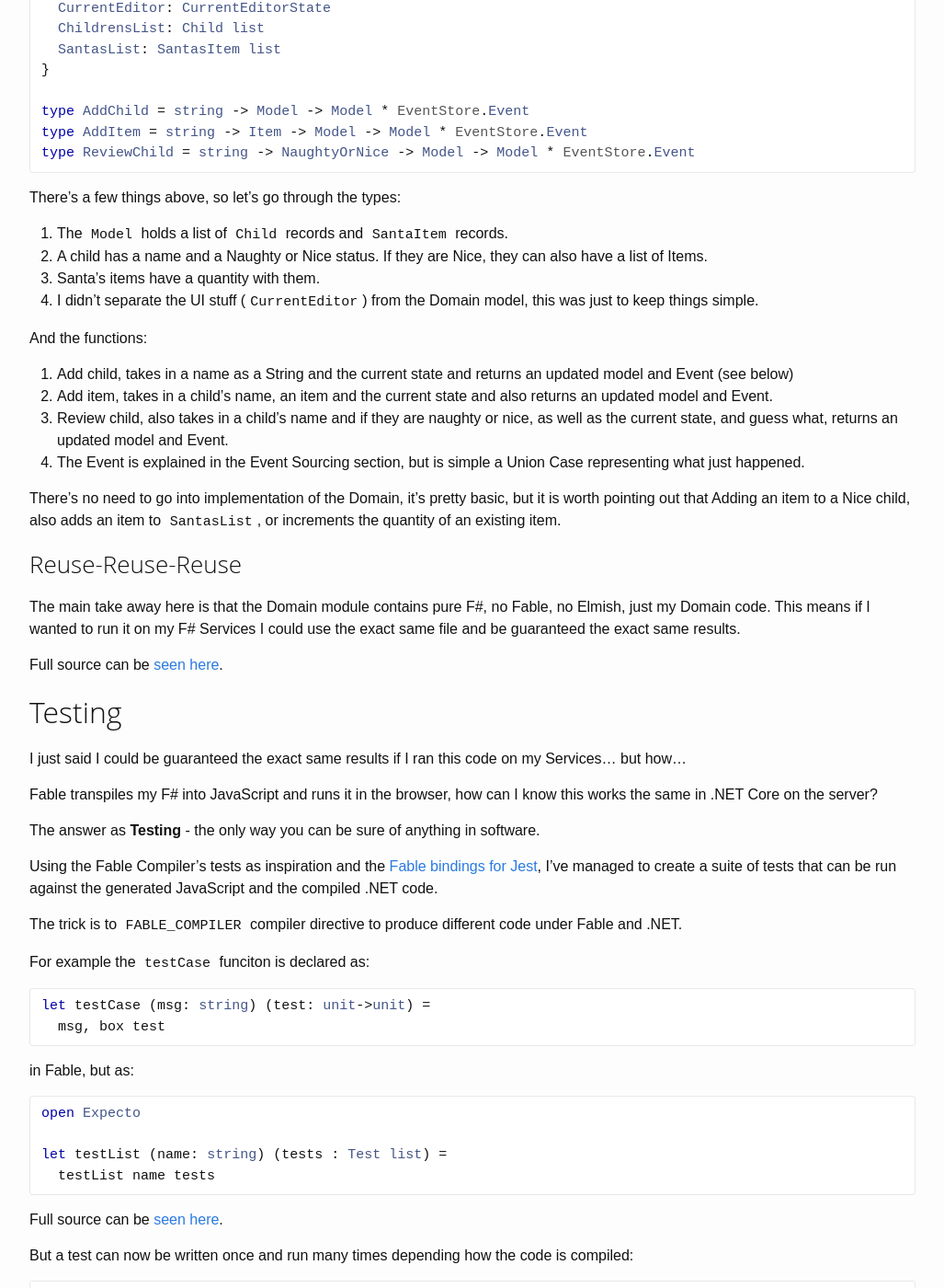
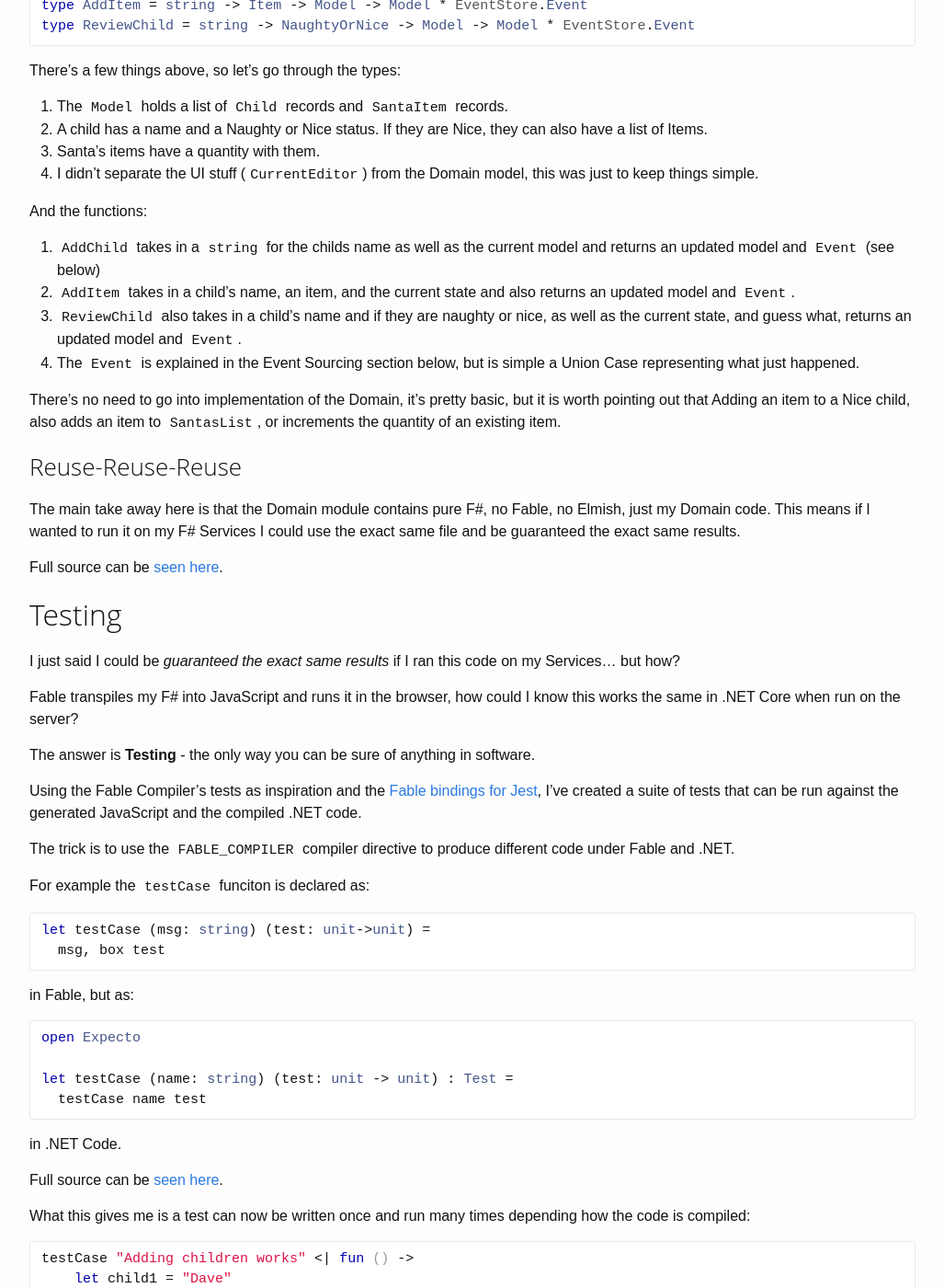
Before and after one commit to xdaDaveShaw/xdaDaveShaw.github.io, a Jekyll site: the page built from blog/_posts/2018-12-21-santas-xmas-list-in-fable.md, in a window 1280 px wide and 1400 px high, scrolled down 2217 px. Shown: the whole window at 92% size, without its empty margins (126-1153 px from the left). Built offline with Jekyll 4.4.1, drawn with Linux system fonts in a browser that asks for light colours; some of the changed text lies outside the part shown.

Commit message:
update testing section

````diff
--- a/blog/_posts/2018-12-21-santas-xmas-list-in-fable.md
+++ b/blog/_posts/2018-12-21-santas-xmas-list-in-fable.md
@@ -25,18 +25,18 @@ My initial design was for something a bit more complicated, but I scaled it down
 
 - Record children's names
 - Who's been Naughty and who's been Nice
-- What presents Nice children are getting,
-- See an overall list of all the presents he needs to sent to the elves.
+- What presents Nice children are getting
+- See an overall list of all the presents he needs to sent to the elves
 
 ![Screen shot][6]
 
-The app is written in F#, using Fable, Elmish and Fulma (which I also used to write [Monster Splatter][2]) and all the associated tooling in SAFE stack. I decided to leave out a back end to keep things simple.
+The app is written in F#, using Fable, Elmish and Fulma (which I also used to write [Monster Splatter][2]) and all the associated tooling in SAFE stack. I did consider writing a back-end for it, but decided to keep things simple.
 
 ## The Domain Model
 
-My problem with any Model-View-`X` architecture is that everything that isn't a POCO or UI related goes in `X`, so I look for ways to make sure the Domain logic can be quickly broken out and separated from `X`.
+A common problem with any Model-View-*X* architecture is that everything that isn't POCO (Model) or UI (View) related ends up *X*, so I look for ways to make sure the Domain logic can be quickly broken out and separated from *X*.
 
-With Elmish, this was very easy. I created began my modelling the Domain and the Operations that can be performed on it:
+With Elmish, this was very easy. I began my modelling the Domain and the Operations that can be performed on it:
 
 ```fsharp
 type Item = {
@@ -84,10 +78,10 @@ There's a few things above, so let's go through the types:
 
 And the functions:
 
-1. Add child, takes in a name as a String and the current state and returns an updated model and Event (see below)
-1. Add item, takes in a child's name, an item and the current state and also returns an updated model and Event.
-1. Review child, also takes in a child's name and if they are naughty or nice, as well as the current state, and guess what, returns an updated model and Event.
-1. The Event is explained in the Event Sourcing section, but is simple a Union Case representing what just happened.
+1. `AddChild` takes in a `string` for the childs name as well as the current model and returns an updated model and `Event` (see below)
+1. `AddItem` takes in a child's name, an item, and the current state and also returns an updated model and `Event`.
+1. `ReviewChild` also takes in a child's name and if they are naughty or nice, as well as the current state, and guess what, returns an updated model and `Event`.
+1. The `Event` is explained in the Event Sourcing section below, but is simple a Union Case representing what just happened.
 
 There's no need to go into implementation of the Domain, it's pretty basic, but it is worth pointing out that Adding an item to a Nice child, also adds an item to `SantasList`, or increments the quantity of an existing item.
 
@@ -99,15 +93,15 @@ Full source can be [seen here][4].
 
 ## Testing
 
-I just said I could be guaranteed the exact same results if I ran this code on my Services... but how...
+I just said I could be *guaranteed the exact same results* if I ran this code on my Services... but how?
 
-Fable transpiles my F# into JavaScript and runs it in the browser, how can I know this works the same in .NET Core on the server?
+Fable transpiles my F# into JavaScript and runs it in the browser, how could I know this works the same in .NET Core when run on the server?
 
-The answer as **Testing** - the only way you can be sure of anything in software.
+The answer is **Testing** - the only way you can be sure of anything in software.
 
-Using the Fable Compiler's tests as inspiration and the [Fable bindings for Jest][3], I've managed to create a suite of tests that can be run against the generated JavaScript and the compiled .NET code.
+Using the Fable Compiler's tests as inspiration and the [Fable bindings for Jest][3], I've created a suite of tests that can be run against the generated JavaScript and the compiled .NET code.
 
-The trick is to `FABLE_COMPILER` compiler directive to produce different code under Fable and .NET.
+The trick is to use the `FABLE_COMPILER` compiler directive to produce different code under Fable and .NET.
 
 For example the `testCase` funciton is declared as:
 
@@ -121,13 +115,15 @@ in Fable, but as:
 ```fsharp
 open Expecto
 
-let testList (name: string) (tests : Test list) =
-  testList name tests
+let testCase (name: string) (test: unit -> unit) : Test =
+  testCase name test
 ```
+
+in .NET Code.
 
 Full source can be [seen here][5].
 
-But a test can now be written once and run many times depending how the code is compiled:
+What this gives me is a test can now be written once and run many times depending how the code is compiled:
 
 ```fsharp
 testCase "Adding children works" <| fun () ->
@@ -145,7 +141,9 @@ testCase "Adding children works" <| fun () ->
     newModel.ChildrensList == expected
 ```
 
-What I found amazing was the way I could run these tests. The JS Tests took 2 different tools to get running:
+What's really cool, is how you can run these tests.
+
+The JS Tests took 2 different NPM packages to get running:
 
 - fable-splitter
 - Jest
@@ -154,9 +152,12 @@ Both of these operated in "Watch Mode", so I could write a failing test, Ctrl+S,
 
 As the .NET tests are in Expecto, I can have the same workflow for them too with `dotnet watch run`.
 
-I have all 3 tasks setup in VS Code and can run them a simple command.
+I have all 3 tasks setup in VS Code and can set them running with the "Run Test Task" command.
+See my [tasks.json][7] and [packages.json][8] files for how these are configured.
 
-[SCREEN SHOT]
+![Test Terminals][9]
+
+I have a CI/CD Pipeline setup in Azure Dev Ops running these tests on both Windows and Ubuntu build agents. That takes 25 written tests to 100 running tests.
 
 ## Event Sourcing
 
````
Also changed, not shown: other parts of blog/_posts/2018-12-21-santas-xmas-list-in-fable.md (+6 -9 lines), blog/Content/advent-2018-tests.png (added).
